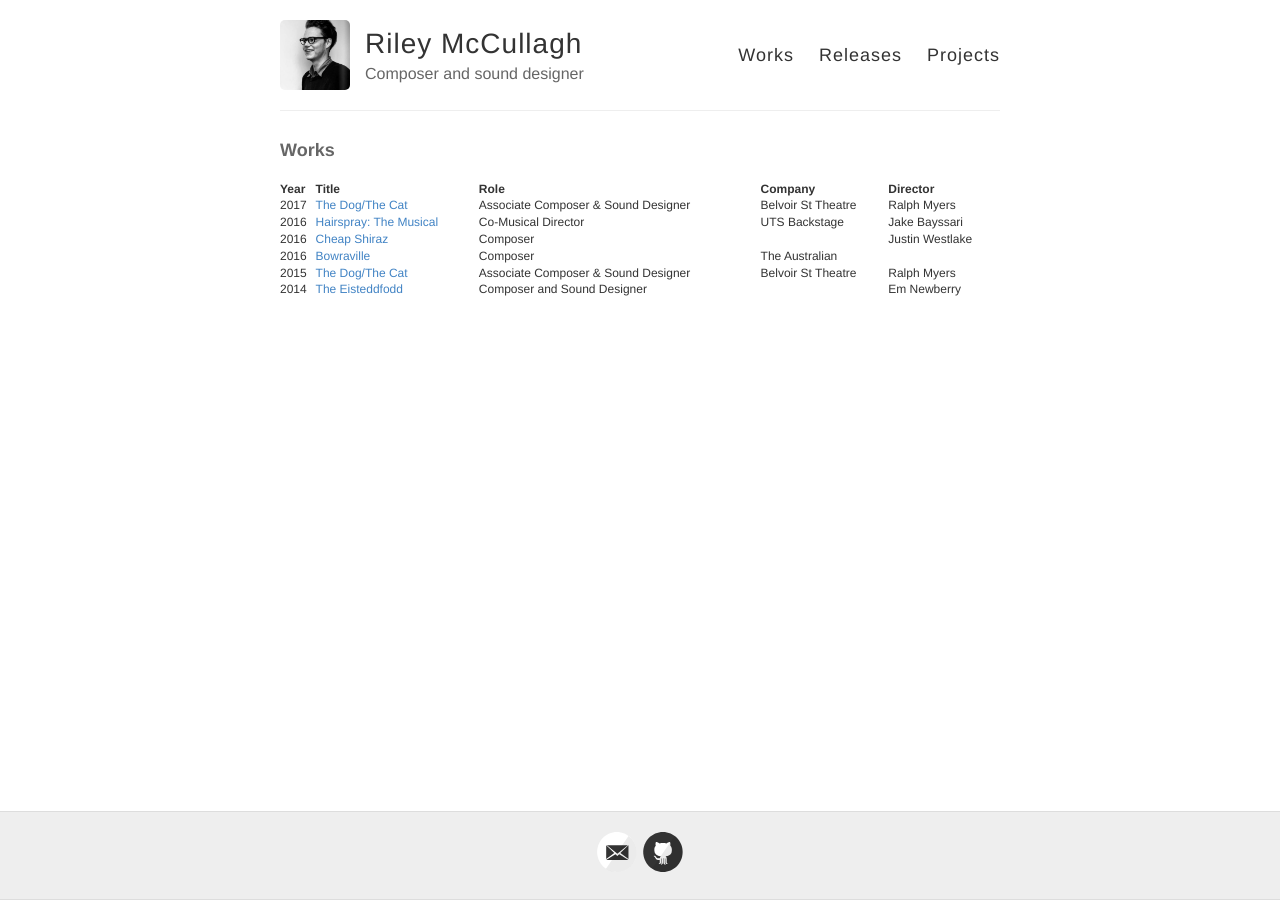
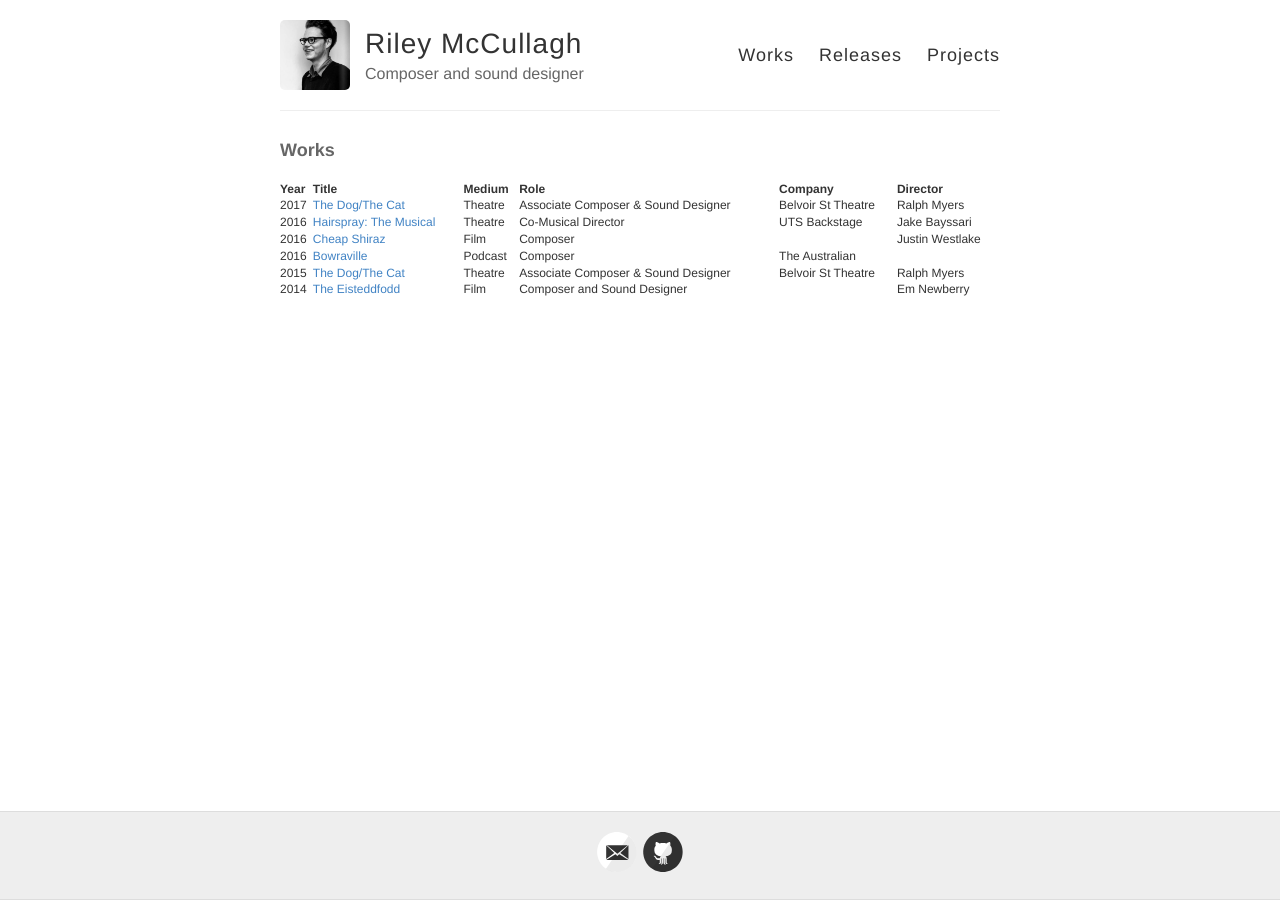
Before and after one commit to rileymccullagh/portfolio, a Jekyll site: the page built from docs/index.md, in a window 1280 px wide. Built offline with Jekyll 4.4.1, drawn with Linux system fonts in a browser that asks for light colours.

Commit message:
added medium column to works table

```diff
--- a/docs/index.md
+++ b/docs/index.md
@@ -5,11 +5,11 @@ permalink: index.html
 
 #### Works
 
-| Year | Title                                                          | Role                                | Company            | Director        |
-| ---  | ---                                                            | ---                                 | ---                | ---             |
-| 2017 | [The Dog/The Cat](http://rileymccullagh.com/Cat-Dog/)          | Associate Composer & Sound Designer | Belvoir St Theatre | Ralph Myers     |
-| 2016 | [Hairspray: The Musical](http://rileymccullagh.com/Hairspray/) | Co-Musical Director                 | UTS Backstage      | Jake Bayssari   |
-| 2016 | [Cheap Shiraz](http://rileymccullagh.com/Cheap-Shiraz/)        | Composer                            |                    | Justin Westlake |
-| 2016 | [Bowraville](http://rileymccullagh.com/Bowraville/)            | Composer                            | The Australian     |                 |
-| 2015 | [The Dog/The Cat](http://rileymccullagh.com/Cat-Dog/)          | Associate Composer & Sound Designer | Belvoir St Theatre | Ralph Myers     |
-| 2014 | [The Eisteddfodd](https://vimeo.com/124471791)                 | Composer and Sound Designer         |                    | Em Newberry     |
+| Year | Title                                                          | Medium  | Role                                | Company            | Director        |
+| ---  | ---                                                            | ---     | ---                                 | ---                | ---             |
+| 2017 | [The Dog/The Cat](http://rileymccullagh.com/Cat-Dog/)          | Theatre | Associate Composer & Sound Designer | Belvoir St Theatre | Ralph Myers     |
+| 2016 | [Hairspray: The Musical](http://rileymccullagh.com/Hairspray/) | Theatre | Co-Musical Director                 | UTS Backstage      | Jake Bayssari   |
+| 2016 | [Cheap Shiraz](http://rileymccullagh.com/Cheap-Shiraz/)        | Film    | Composer                            |                    | Justin Westlake |
+| 2016 | [Bowraville](http://rileymccullagh.com/Bowraville/)            | Podcast | Composer                            | The Australian     |                 |
+| 2015 | [The Dog/The Cat](http://rileymccullagh.com/Cat-Dog/)          | Theatre | Associate Composer & Sound Designer | Belvoir St Theatre | Ralph Myers     |
+| 2014 | [The Eisteddfodd](https://vimeo.com/124471791)                 | Film    | Composer and Sound Designer         |                    | Em Newberry     |
```
